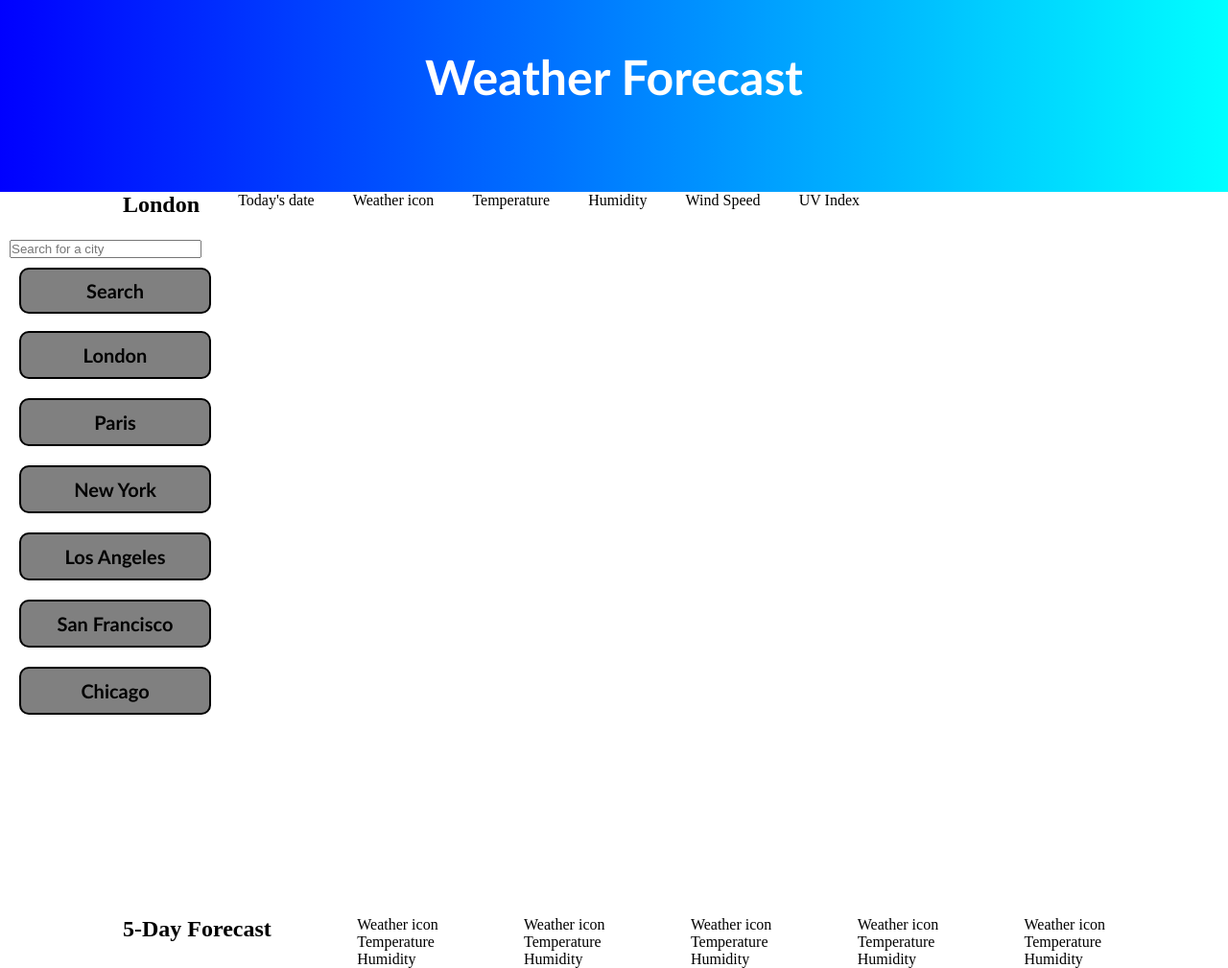
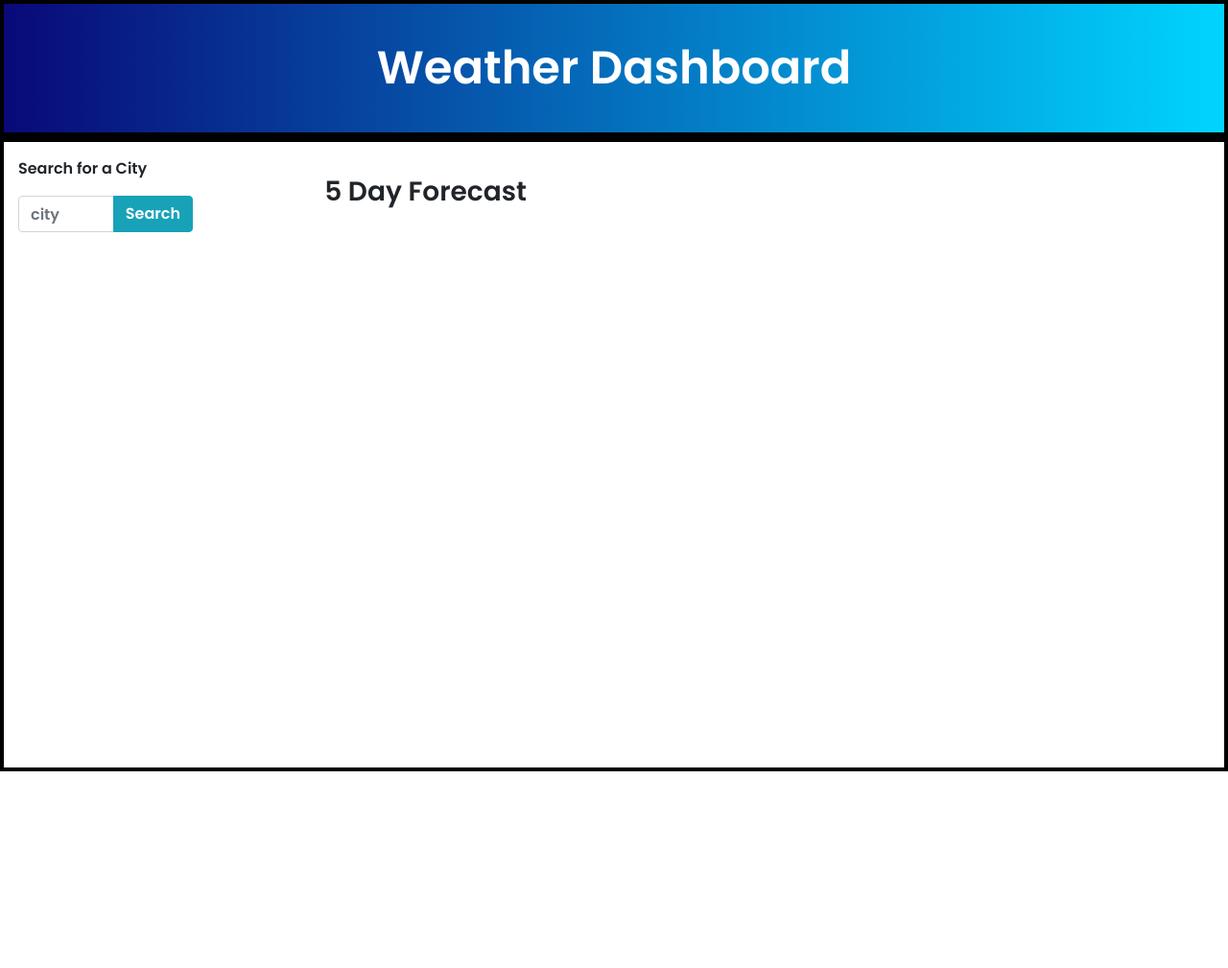
Before and after one commit to Collier23/Weather-Predictor, a plain HTML site: page index.html in a window 1280 px wide. Shown: the whole page at 96% size. After the commit the page ends 804 px from the top, so only its background shows below. Drawn offline with nearby package versions, Linux system fonts and the light colour scheme.

Commit message:
redid HTMl format and started on CSS file, need to make some more changes and add more to CSS

```diff
--- a/assets/style.css
+++ b/assets/style.css
@@ -1,131 +1,42 @@
-* {
-    margin:0;
-    padding:0;
-    box-sizing: border-box;
+
+  @import url('https://fonts.googleapis.com/css2?family=Poppins:wght@600&display=swap');
+
+body, wrapper {
+    min-height:100vh;
+    border: 2px solid black;
+    font-family: 'Poppins', sans-serif;
 }
 
-/* want to use border-box for all elements */
-header {
-    background: linear-gradient(to right, #0000ff, #00ffff);
-    width: 100%;
-    height: 200px;
-    position: fixed;
-    top: 0;
-    left: 0;
-    z-index: 1;
+.navbar {
+    height: 18vh;
+    border-bottom: 10px solid black;
+    /* gradient dark blue to light blue background */
+    background: linear-gradient(90deg, rgba(2,0,36,1) 0%, rgba(9,9,121,1) 0%, rgba(0,212,255,1) 100%);
+    color: white;
 }
 
-  h1 {
-    font-family: 'Gill Sans', 'Gill Sans MT', Calibri, 'Trebuchet MS', sans-serif;
-    font-size: 50px;
-    color: white;
-    text-align: center;
-    margin-top: 50px;
-    margin-bottom: 50px;
-
+.navbar-brand {
+    font-size: 3em;
 }
 
-/* want to use border-box to format the page */
-/* put the search bar and city buttons down the left side of the page below the header */
-/* put the weather forecast down the right side of the page below the header */
-/* want the forcast section to be a fixed width and the search bar and city buttons to be a fixed width */
-.weatherOutput {
-    display: flex;
-    flex-direction: row;
-    justify-content: space-between;
-    margin-top: 200px;
-    margin-left: 10%;
-    margin-right: 10%;
+@media screen and (max-width: 500px)
+{
+    .navbar-brand {
+        font-size: 2em;
+    }
+    #city-list {
+        display:none;
+    }
 }
 
-  button {
-      background-color: #808080;
-      color: #000000;
-      font-size: 20px;
-      font-family: 'Gill Sans', 'Gill Sans MT', Calibri, 'Trebuchet MS', sans-serif;
-      font-weight: bold;
-      border-radius: 10px;
-      border-width: 2px;
-      border-color: #000000;
-      border-style: solid;
-      cursor: pointer;
-      outline: none;
-      transition: 0.5s;
-      width: 200px;
-      height: 50px;
-      margin: 10px;
-      padding: 10px;
+#city-list p:nth-of-type(1n+15) {
+    display: none;
 }
 
-  button:hover {
-      background-color: #000000;
-      color: #808080;
+#city-list {
+    cursor: pointer;
 }
 
-  .forecast {
-    display: flex;
-    flex-direction: row;
-    justify-content: space-between;
-    margin-top: 200px;
-    margin-left: 10%;
-    margin-right: 10%;
+h3 {
+    padding: 2%;
 }
-
-  .search-bar {
-      display: flex;
-      flex-direction: column;
-      justify-content: left;
-      align-items: left;
-      margin-top: 250px;
-      margin-left: 10px;
-      margin-right: 10px;
-      margin-bottom: 10px;
-      width: 200px;
-      height: 50px;
-    }
-
-  .city-buttons {
-    display: flex;
-    flex-direction: column;
-    justify-content: left;
-    align-items: left;
-    margin-top: 35px;
-    margin-left: 10px;
-    margin-bottom: 10px;
-  }
-
-  button {
-    background-color: #808080;
-    color: #000000;
-    font-size: 20px;
-    font-family: 'Gill Sans', 'Gill Sans MT', Calibri, 'Trebuchet MS', sans-serif;
-    font-weight: bold;
-    border-radius: 10px;
-    border-width: 2px;
-    border-color: #000000;
-    border-style: solid;
-    cursor: pointer;
-    outline: none;
-    transition: 0.5s;
-    width: 200px;
-    height: 50px;
-    margin: 10px;
-    padding: 10px;
-  }
-
-  button:hover {
-    background-color: #000000;
-    color: #808080;
-  }
-
-
-  main {
-    margin-top: 250px;
-    margin-left: 250px;
-    width: 60%;
-    height: 100%;
-    position: fixed;
-    top: 0;
-    left: 0;
-    z-index: 1;
-  }
--- a/index.html
+++ b/index.html
@@ -2,71 +2,64 @@
 <html lang="en">
 <head>
     <meta charset="UTF-8">
-    <meta http-equiv="X-UA-Compatible" content="IE=edge">
     <meta name="viewport" content="width=device-width, initial-scale=1.0">
-    <link rel="stylesheet" href="assets/style.css" />
-    <title>Weather Predictor</title>
+    <meta http-equiv="X-UA-Compatible" content="ie=edge">
+    <title>Weather Dashboard</title>
+    <link rel="stylesheet" href="https://stackpath.bootstrapcdn.com/bootstrap/4.4.1/css/bootstrap.min.css" integrity="sha384-Vkoo8x4CGsO3+Hhxv8T/Q5PaXtkKtu6ug5TOeNV6gBiFeWPGFN9MuhOf23Q9Ifjh" crossorigin="anonymous">
+    <script src="https://cdnjs.cloudflare.com/ajax/libs/moment.js/2.24.0/moment.min.js" type="text/javascript"></script>
+    <link rel="stylesheet" href="assets/style.css">
 </head>
-<header>
-    <h1>Weather Forecast</h1>
-</header>
-
 <body>
-
-    <div class="search-bar">
-        <input type="text" placeholder="Search for a city">
-        <button>Search</button>
+    <wrapper class="d-flex flex-column">
+        <nav class="navbar">
+            <a class="navbar-brand mx-auto">Weather Dashboard</a>
+        </nav>
+    <main class="container-fluid py-3 flex-fill">
+        <div class="container"></div>
+<!-- Side column -->
+        <div class = "row">
+            <div class = "col-lg-2">
+<!-- Search box and lists cities -->
+                <p>Search for a City</p>
+                <div class="input-group mb-3">
+                    <input type="text" class="form-control" placeholder="city" id = "city-search">
+                    <div class="input-group-append">
+                    <button class="btn btn-info" id = "search" type="button">Search</button>
+                    </div>
+                </div>
+                <div class="form-group">
+                    <div id = "city-list">
+                    </div>
+                </div>
             </div>
 
-    <div class="city-buttons">
-        <button>London</button>
-        <button>Paris</button>
-        <button>New York</button>
-        <button>Los Angeles</button>
-        <button>San Francisco</button>
-        <button>Chicago</button>
+<!-- Weather Dashboard -->
+            <div class = "col-lg-10">
+                <div class="row">
+                    <div class="col-md-11 offset-md-1 mainWeather">
+                        <div class = "row">
+                            <div class = "col-sm-12 forecastHeader">
+                                <h3>5 Day Forecast</h3>
                             </div>
+                        </div>
+                        <div class = "row forecast5"></div>
 
-    <main class="weatherOutput">
-        <h2>London</h2>
-        <p>Today's date</p>
-        <p>Weather icon</p>
-        <p>Temperature</p>
-        <p>Humidity</p>
-        <p>Wind Speed</p>
-        <p>UV Index</p>
-    </main>
-
-    <div class="forecast">
-        <h2>5-Day Forecast</h2>
-        <div>
-            <p>Weather icon</p>
-            <p>Temperature</p>
-            <p>Humidity</p>
                     </div>
-        <div>
-            <p>Weather icon</p>
-            <p>Temperature</p>
-            <p>Humidity</p>
                  </div>
-        <div>
-            <p>Weather icon</p>
-            <p>Temperature</p>
-            <p>Humidity</p>
-        </div>
-        <div>
-            <p>Weather icon</p>
-            <p>Temperature</p>
-            <p>Humidity</p>
-        </div>
-        <div>
-            <p>Weather icon</p>
-            <p>Temperature</p>
-            <p>Humidity</p>
             </div>
         </div>
 
 
+    </main>
+    </wrapper>
+
+
+<script src="https://cdnjs.cloudflare.com/ajax/libs/moment.js/2.24.0/moment.min.js" type="text/javascript"></script>
+<script src="https://code.jquery.com/jquery-3.4.1.js" integrity="sha256-WpOohJOqMqqyKL9FccASB9O0KwACQJpFTUBLTYOVvVU=" crossorigin="anonymous"></script>
+<script type = "text/javascript" src = "assets/script.js"></script>
+<script src="https://cdn.jsdelivr.net/npm/popper.js@1.16.0/dist/umd/popper.min.js" integrity="sha384-Q6E9RHvbIyZFJoft+2mJbHaEWldlvI9IOYy5n3zV9zzTtmI3UksdQRVvoxMfooAo" crossorigin="anonymous"></script>
+<script src="https://stackpath.bootstrapcdn.com/bootstrap/4.4.1/js/bootstrap.min.js" integrity="sha384-wfSDF2E50Y2D1uUdj0O3uMBJnjuUD4Ih7YwaYd1iqfktj0Uod8GCExl3Og8ifwB6" crossorigin="anonymous"></script>
+
 </body>
-<script src="assets/script.js"></script>
+
 </html>
```
Lines whose indentation alone changed are shown as unchanged.
